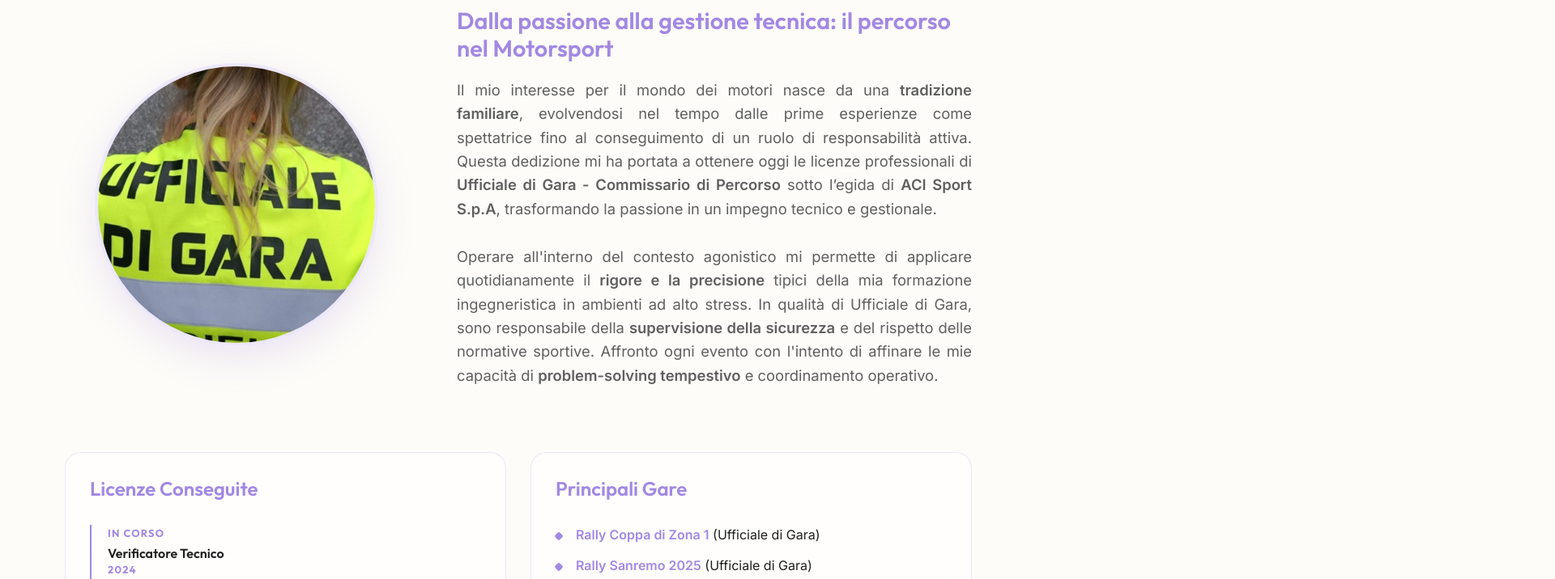
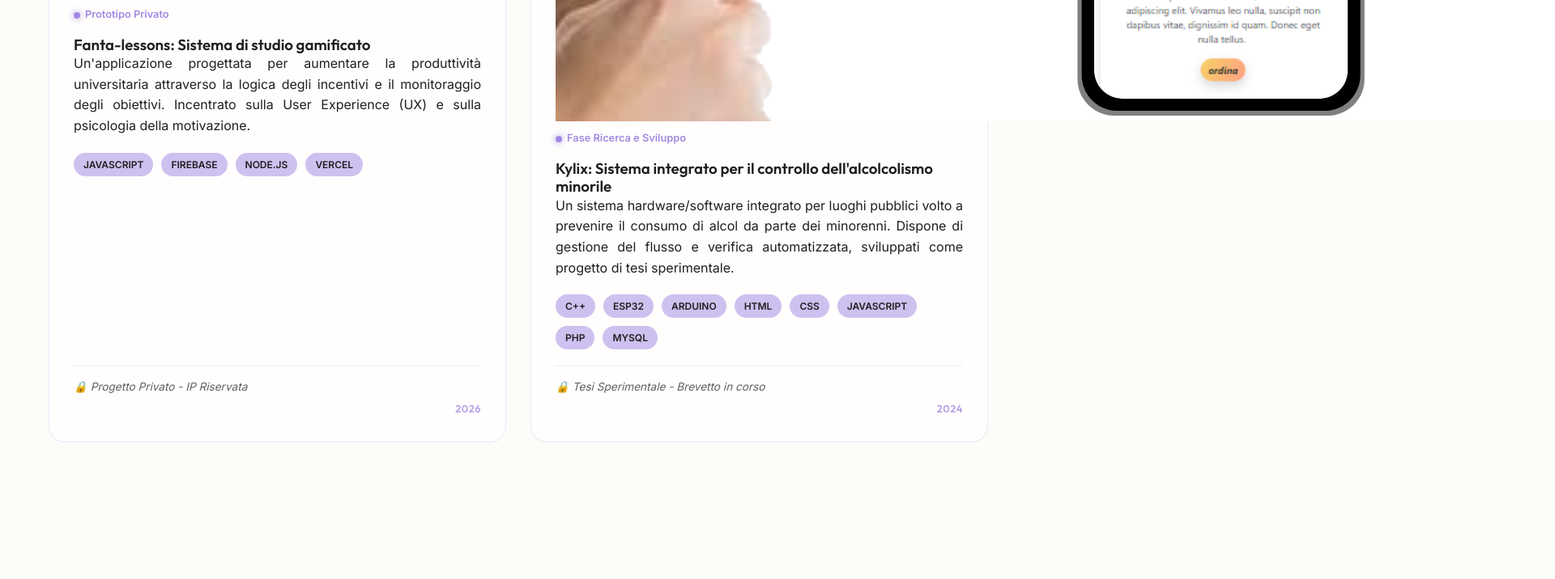
Before and after one commit to melissa-massarenti02/portfolio-melissa, a website built with Vite: page index.html in a window 1280 px wide. Shown: the part 5024-5740 px from the top of the page at 81% size, 1920 px wide, since content can reach past the window. Built offline with nearby package versions, Linux system fonts and the light colour scheme.

Commit message:
update: aggiunta delle immagini di copertia e delle date dei progetti realizzati

```diff
--- a/src/components.js
+++ b/src/components.js
@@ -123,7 +123,6 @@ export const ExperienceSkills = (t) => `
 `;
 
 export const Projects = (t) => {
-  // Accediamo ai dati dentro skills come hai impostato in i18n.js
   const data = t.skills;
 
   return `
@@ -136,17 +135,27 @@ export const Projects = (t) => {
       <div class="projects-grid">
         ${data.projects.map(project => `
           <div class="glass-card project-card" data-reveal="zoom">
+            <div class="project-image">
+              <img src="${import.meta.env.BASE_URL}assets/${project.image}" alt="${project.title}">
+            </div>
+
             <div class="project-content">
-              <span class="project-status-badge">${project.status}</span>
-              <h3 style="margin-top: 10px; margin-bottom: 15px;">${project.title}</h3>
-              <p style="font-size: 0.95rem; margin-bottom: 20px;">${project.description}</p>
+              <div class="project-header">
+                <span class="project-status-badge">${project.status}</span>
+              </div>
+
+              <h3>${project.title}</h3>
+              <p>${project.description}</p>
+
               <div class="project-tags">
                 ${project.technologies.map(tech => `<span class="tag">${tech}</span>`).join('')}
               </div>
             </div>
-            <p class="project-details-text" style="margin-top: auto; padding-top: 20px; font-size: 0.85rem; opacity: 0.8;">
-              ${project.details}
-            </p>
+
+            <div class="project-footer">
+               <p class="project-details-text">${project.details}</p>
+               <span class="project-date-bottom">${project.year}</span>
+            </div>
           </div>
         `).join('')}
       </div>
--- a/src/i18n.js
+++ b/src/i18n.js
@@ -58,21 +58,25 @@ export const translations = {
         skills: {
             title: "Competenze Tecniche",
             projectsTitle: "Progetti in Evidenza",
-            projectsIntro: "Alcuni dei progetti presentati sono prototipi privati...",
+            projectsIntro: "Alcuni dei progetti presentati sono prototipi privati o legati alla ricerca accademica; per ragioni di proprietà intellettuale e brevetti, il codice sorgente non è pubblico. Tuttavia, sono disponibile a discutere dell'architettura tecnica durante un colloquio.",
             projects: [
                 {
-                    title: "Fanta-lessons: Gamified Study System",
-                    description: "Applicazione progettata per incrementare la produttività universitaria...",
-                    technologies: ["Javascript", "Firebase", "Node.js"],
+                    title: "Fanta-lessons: Sistema di studio gamificato",
+                    image: "fanta-lezioni.png",
+                    description: "Un'applicazione progettata per aumentare la produttività universitaria attraverso la logica degli incentivi e il monitoraggio degli obiettivi. Incentrato sulla User Experience (UX) e sulla psicologia della motivazione.",
+                    technologies: ["Javascript", "Firebase", "Node.js", "Vercel"],
                     status: "Prototipo Privato",
-                    details: "🔒 Progetto Privato - IP Riservata"
+                    details: "🔒 Progetto Privato - IP Riservata",
+                    year: "2026"
                 },
                 {
-                    title: "Kylix: Embedded Alcohol Control System",
-                    description: "Sistema hardware/software integrato per locali pubblici...",
-                    technologies: ["C++", "ESP32", "Sensors", "PHP"],
-                    status: "Fase R&D",
-                    details: "🔒 Tesi Sperimentale - Brevetto in corso"
+                    title: "Kylix: Sistema integrato per il controllo dell'alcolcolismo minorile",
+                    image: "kylix.png",
+                    description: "Un sistema hardware/software integrato per luoghi pubblici volto a prevenire il consumo di alcol da parte dei minorenni. Dispone di gestione del flusso e verifica automatizzata, sviluppati come progetto di tesi sperimentale.",
+                    technologies: ["C++", "ESP32", "Arduino", "HTML", "CSS", "Javascript", "PHP", "MySQL"],
+                    status: "Fase Ricerca e Sviluppo",
+                    details: "🔒 Tesi Sperimentale - Brevetto in corso",
+                    year: "2024"
                 }
             ],
         },
@@ -186,17 +190,21 @@ export const translations = {
             projects: [
                 {
                 title: "Fanta-lessons: Gamified Study System",
+                image: "fanta-lezioni.png",
                 description: "An application designed to boost university productivity through incentive logic and goal tracking. Focused on User Experience (UX) and the psychology of motivation.",
                 technologies: ["Javascript", "Firebase", "Node.js", "Vercel"],
                 status: "Private Prototype",
-                details: "🔒 Private Project - IP Reserved"
+                details: "🔒 Private Project - IP Reserved",
+                year: "2026"
                 },
                 {
                 title: "Kylix: Embedded Alcohol Control",
+                image: "kylix.png",
                 description: "An integrated hardware/software system for public venues aimed at preventing underage drinking. Features flow management and automated verification, developed as an experimental thesis project.",
-                technologies: ["C++", "ESP32", "Sensors", "PHP", "MySQL"],
+                technologies: ["C++", "ESP32", "Arduino", "HTML", "CSS", "Javascript", "PHP", "MySQL"],
                 status: "R&D Phase",
-                details: "🔒 Experimental Thesis - Patent Pending"
+                details: "🔒 Experimental Thesis - Patent Pending",
+                year: "2024"
                 }
             ],
         },
--- a/src/style.css
+++ b/src/style.css
@@ -669,6 +669,29 @@ header .logo {
   border-top: 1px solid var(--border-color);
   padding-top: 15px;
   margin-top: auto;
+  margin-bottom: 5px;
+}
+
+.project-footer {
+  display: flex;
+  flex-direction: column;
+  margin-top: auto;
+}
+
+.project-date-bottom {
+  font-family: var(--font-heading);
+  font-size: 0.8rem;
+  font-weight: 600;
+  color: var(--accent-lilla);
+  text-align: right;
+  opacity: 0.8;
+  letter-spacing: 0.5px;
+}
+
+.project-card:hover .project-date-bottom {
+  opacity: 1;
+  transform: translateX(-2px);
+  transition: var(--transition-smooth);
 }
 
 /* Paddock Enhanced */
```
Also changed, not shown: assets/fanta-lezioni.png (added), assets/kylix.png (added).
